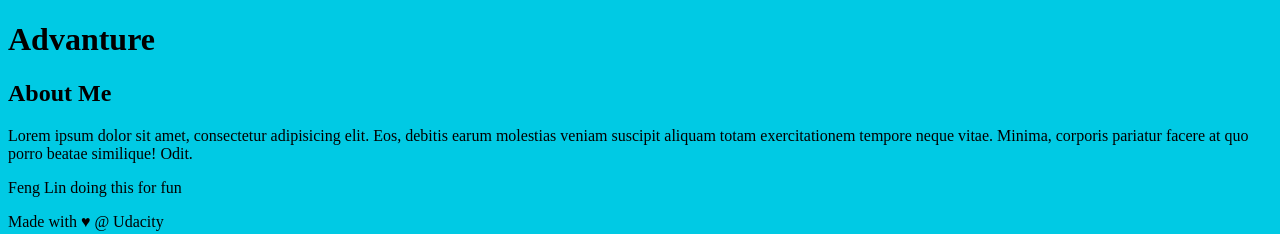
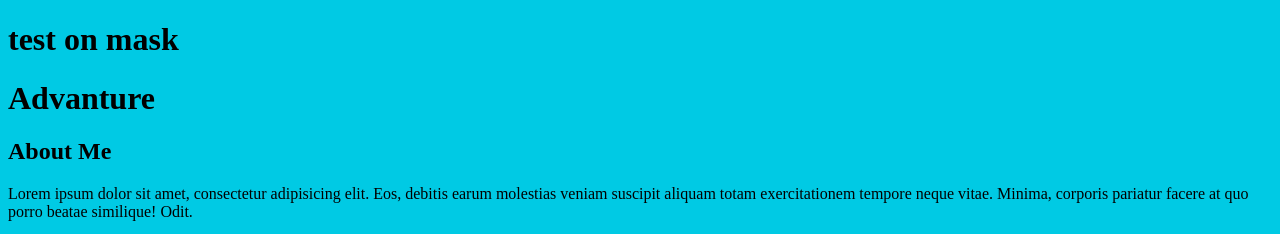
Before and after one commit to feng27/new-git-project, a plain HTML site: page index.html in a window 1280 px wide. Shown: the top 234 px of the page. Drawn offline with Linux system fonts and the light colour scheme.

Commit message:
test merge conflict on master

```diff
--- a/index.html
+++ b/index.html
@@ -3,6 +3,7 @@
 <head>
     <meta charset="utf-8">
     <title>Blog Project</title>
+    <h1>test on mask</h1>
     <meta name="viewport" content="width=device-width, initial-scale=1">
     <meta name="description" content="">
     <link rel="stylesheet" href="css/app.css">
```
